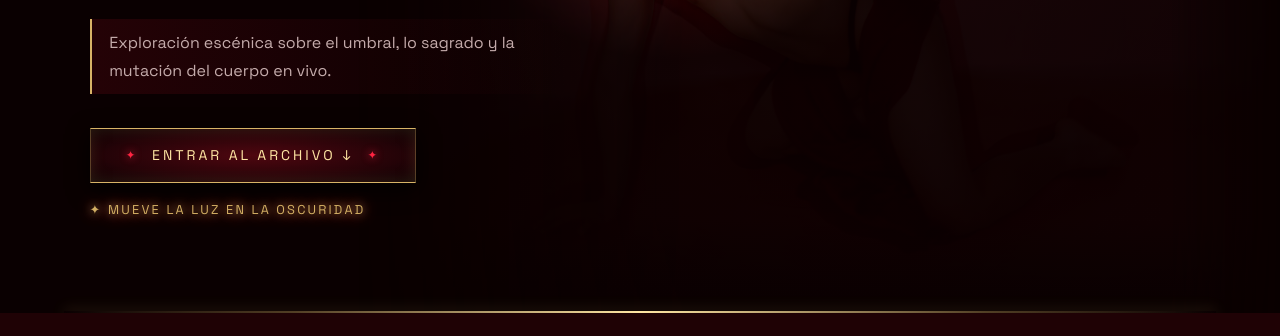
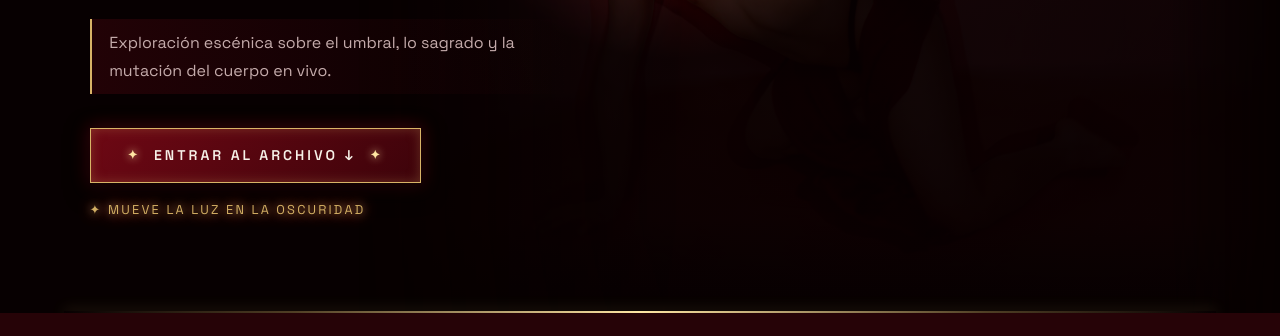
Before and after one commit to sigilo-digital/Lexie-Koishiro, a plain HTML site: page index.html in a window 1280 px wide. Shown: the part 464-800 px from the top of the page. Drawn offline with Linux system fonts and the light colour scheme; a web font is replaced by a local one.

Commit message:
Update styles.css

```diff
--- a/css/styles.css
+++ b/css/styles.css
@@ -1,6 +1,6 @@
 :root {
-    --bg-crimson: #1f0205;       /* Rojo sangre profundo */
-    --bg-darker: #0a0001;        /* Negro obsidiana */
+    --bg-crimson: #260307;       /* Carmesí profundo para el cuerpo y galería */
+    --bg-darker: #070001;        /* Negro obsidiana puro para el escenario de tu foto */
     --blood-glow: rgba(185, 15, 35, 0.35);
     --gold: #d8b467;             /* Dorado ritual */
     --gold-bright: #ffe6a3;      /* Destello dorado intenso */
@@ -31,7 +31,7 @@ body {
 
 /* --- ENCABEZADO CYBER-PAGANO --- */
 .navbar {
-    background-color: rgba(10, 0, 1, 0.94);
+    background-color: rgba(7, 0, 1, 0.95);
     backdrop-filter: blur(10px);
     border-bottom: 1px solid rgba(216, 180, 103, 0.35);
     box-shadow: 0 4px 25px rgba(0, 0, 0, 0.85);
@@ -139,7 +139,7 @@ body {
     text-shadow: 0 0 10px var(--cyber-red);
 }
 
-/* --- HERO: FUSIÓN INVISIBLE Y DIVISIÓN DORADA ELEGANTE --- */
+/* --- HERO: NEGRO OBSIDIANA PURO PARA CONTRASTAR CON LA GALERÍA CARMESÍ --- */
 .hero {
     position: relative;
     width: 100%;
@@ -151,7 +151,6 @@ body {
     align-items: center;
 }
 
-/* Filete dorado elegante en la base del Hero con destello central */
 .hero::after {
     content: "";
     position: absolute;
@@ -176,7 +175,6 @@ body {
     width: 72%;
     max-width: 960px;
     line-height: 0;
-    /* Máscara directa sobre todo el contenedor para eliminar el corte izquierdo por completo */
     -webkit-mask-image: linear-gradient(to right, transparent 0%, rgba(0, 0, 0, 0.55) 18%, black 36%, black 88%, transparent 100%);
     mask-image: linear-gradient(to right, transparent 0%, rgba(0, 0, 0, 0.55) 18%, black 36%, black 88%, transparent 100%);
 }
@@ -190,7 +188,6 @@ body {
     mask-image: linear-gradient(to bottom, transparent 0%, black 12%, black 86%, transparent 100%);
 }
 
-/* Linterna calibrada exactamente sobre tu rostro (34% horizontal, 25% vertical) */
 .cave-flashlight {
     display: block;
     position: absolute;
@@ -199,9 +196,9 @@ body {
     background:
         radial-gradient(
             circle 250px at var(--x, 34%) var(--y, 25%),
-            rgba(10, 0, 1, 0.0) 0%,
-            rgba(10, 0, 1, 0.56) 55%,
-            rgba(10, 0, 1, 0.92) 100%
+            rgba(7, 0, 1, 0.0) 0%,
+            rgba(7, 0, 1, 0.56) 55%,
+            rgba(7, 0, 1, 0.92) 100%
         ),
         radial-gradient(
             circle 150px at 34% 25%,
@@ -225,7 +222,7 @@ body {
     font-size: 0.78rem;
     letter-spacing: 3.5px;
     color: var(--cyber-red);
-    background: rgba(10, 0, 1, 0.88);
+    background: rgba(7, 0, 1, 0.88);
     border: 1px solid rgba(255, 36, 66, 0.45);
     padding: 0.35rem 0.9rem;
     margin-bottom: 1.1rem;
@@ -351,7 +348,7 @@ body {
     font-family: var(--font-title);
     color: var(--gold-bright);
     font-size: 1.2rem;
-    background: linear-gradient(180deg, rgba(25, 2, 5, 0.92) 0%, rgba(10, 0, 1, 0.95) 100%);
+    background: linear-gradient(180deg, rgba(25, 2, 5, 0.92) 0%, rgba(7, 0, 1, 0.95) 100%);
     border: 1px solid var(--gold);
     padding: 1rem 0.6rem;
     box-shadow:
@@ -399,58 +396,52 @@ body {
     }
 }
 
-/* --- BOTÓN RELICARIO CYBER-PAGANO --- */
+/* --- BOTÓN CON ALTO CONTRASTE CARMESÍ Y DORADO --- */
 .btn-gold {
     position: relative;
     display: inline-flex;
     align-items: center;
     gap: 0.85rem;
-    padding: 0.95rem 2.2rem;
-    border-top: 1px solid var(--gold);
-    border-bottom: 1px solid var(--gold);
-    border-left: 1px solid rgba(216, 180, 103, 0.35);
-    border-right: 1px solid rgba(216, 180, 103, 0.35);
-    background: radial-gradient(ellipse at center, rgba(115, 10, 24, 0.65) 0%, rgba(12, 1, 3, 0.95) 100%);
-    color: var(--gold-bright);
+    padding: 0.95rem 2.3rem;
+    border: 1px solid var(--gold);
+    background: linear-gradient(135deg, #6e0814 0%, #3d030a 100%);
+    color: var(--ivory);
+    font-weight: 600;
     text-decoration: none;
     font-size: 0.88rem;
     text-transform: uppercase;
     letter-spacing: 3px;
     box-shadow:
-        0 6px 22px rgba(0, 0, 0, 0.85),
-        inset 0 0 15px rgba(216, 180, 103, 0.16);
-    transition: all 0.4s ease;
+        0 6px 24px rgba(0, 0, 0, 0.9),
+        0 0 18px rgba(185, 15, 35, 0.45),
+        inset 0 0 12px rgba(216, 180, 103, 0.25);
+    transition: all 0.35s ease;
 }
 
 .btn-gold::before,
 .btn-gold::after {
     content: "✦";
-    font-size: 0.72rem;
-    color: var(--cyber-red);
-    text-shadow: 0 0 8px var(--cyber-red);
-    transition: transform 0.4s ease, color 0.4s ease;
+    font-size: 0.75rem;
+    color: var(--gold-bright);
+    text-shadow: 0 0 8px var(--gold-bright);
+    transition: transform 0.35s ease, color 0.35s ease;
 }
 
 .btn-gold:hover {
     border-color: var(--gold-bright);
-    background: radial-gradient(ellipse at center, rgba(165, 16, 36, 0.8) 0%, rgba(25, 2, 5, 0.96) 100%);
-    color: var(--ivory);
-    text-shadow: 0 0 12px var(--gold-bright);
+    background: linear-gradient(135deg, var(--gold) 0%, #b58d3d 100%);
+    color: var(--bg-darker);
     box-shadow:
         0 0 28px var(--gold-glow),
-        0 0 40px var(--blood-glow),
-        inset 0 0 20px rgba(216, 180, 103, 0.28);
+        0 0 45px rgba(216, 180, 103, 0.35);
     transform: translateY(-2px);
 }
 
-.btn-gold:hover::before {
+.btn-gold:hover::before,
+.btn-gold:hover::after {
+    color: var(--bg-darker);
+    text-shadow: none;
     transform: rotate(90deg);
-    color: var(--gold-bright);
-}
-
-.btn-gold:hover::after {
-    transform: rotate(-90deg);
-    color: var(--gold-bright);
 }
 
 /* --- SECCIONES Y GALERÍA --- */
@@ -562,7 +553,7 @@ body {
     font-size: 1rem;
 }
 
-/* --- SEMBLANZA (CON FILETE DORADO DE LUJO) --- */
+/* --- SEMBLANZA --- */
 .bio-section {
     position: relative;
     margin-top: 6rem;
@@ -571,7 +562,6 @@ body {
     background: radial-gradient(circle at center, rgba(110, 8, 20, 0.28) 0%, transparent 72%);
 }
 
-/* Filete dorado degradado con destello central */
 .bio-section::before {
     content: "";
     position: absolute;
@@ -590,7 +580,6 @@ body {
     box-shadow: 0 0 14px var(--gold-glow);
 }
 
-/* Rombo ornamental sobre el centro de la línea */
 .bio-section::after {
     content: "✦";
     position: absolute;
```
